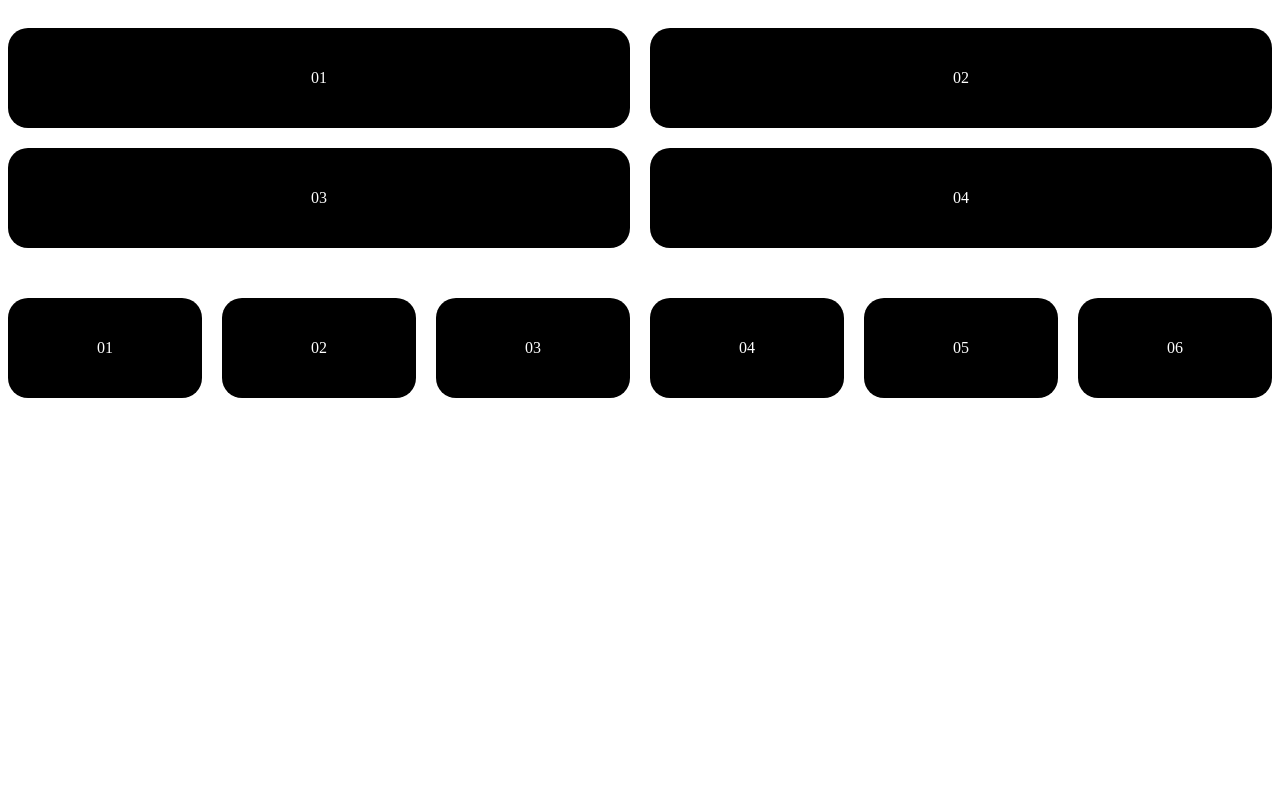
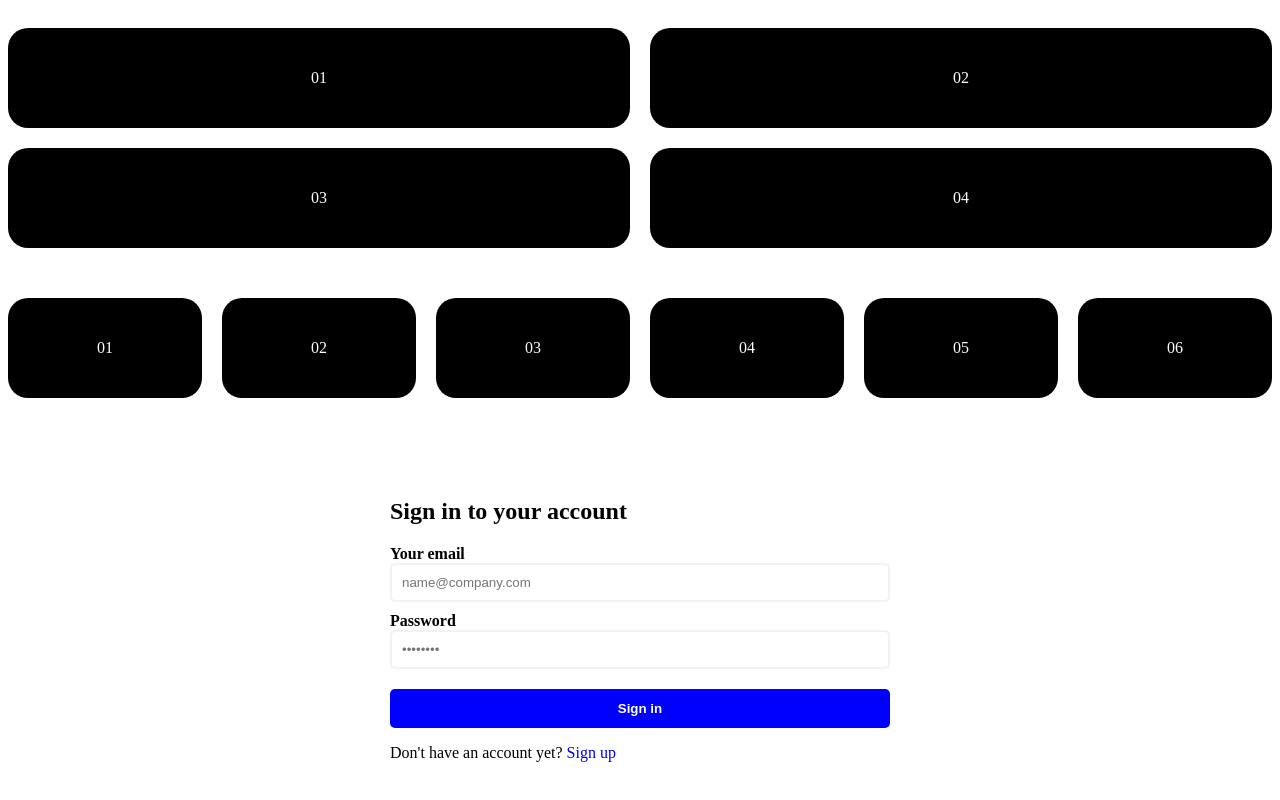
Before and after one commit to Kens04/w8-output, a plain HTML site: page index.html in a window 1280 px wide. Shown: the part 490-1290 px from the top of the page. Before the commit the page ends 896 px from the top, so only its background shows below. Drawn offline with Linux system fonts and the light colour scheme.

Commit message:
ログインフォーム作成

```diff
--- a/index.html
+++ b/index.html
@@ -47,6 +47,28 @@
     <div class="contents3_item contents_item"><span>05</span></div>
     <div class="contents3_item contents_item"><span>06</span></div>
   </div>
+
+  <!-- ログインフォーム -->
+  <div class="login_form">
+    <h2>Sign in to your account</h2>
+    <form>
+      <div class="login-form_item">
+        <label for="email">Your email</label>
+        <input type="email" id="email" name="email" placeholder="name@company.com">
+      </div>
+      <div class="login-form_item">
+        <label for="password">Password</label>
+        <input type="password" id="password" name="password" placeholder="••••••••">
+      </div>
+      <div class="login-form_button">
+        <button type="button">Sign in</button>
+      </div>
+    </form>
+    <div class="login-form_signup-link">
+      <p>Don't have an account yet? <a href="#">Sign up</a></p>
+    </div>
+  </div>
+
 </body>
 
 </html>
--- a/style.css
+++ b/style.css
@@ -30,3 +30,51 @@
 .contents3_item {
   max-width: calc(16.66666% - 20px * 5 / 6);
 }
+
+/* ログイン */
+.login_form {
+  margin-top: 100px;
+  max-width: 500px;
+  width: 100%;
+  margin: 100px auto;
+}
+.login_form .login-form_item {
+  display: flex;
+  flex-direction: column;
+}
+.login_form .login-form_item:nth-child(n + 2) {
+  margin-top: 10px;
+}
+.login_form .login-form_item label {
+  font-weight: bold;
+}
+.login_form .login-form_item input {
+  padding: 10px;
+  border-radius: 5px;
+  border: 2px solid #f2f2f2;
+}
+.login-form_button {
+  margin-top: 20px;
+}
+.login_form button {
+  background-color: blue;
+  color: #fff;
+  font-weight: bold;
+  width: 100%;
+  padding: 10px;
+  border-radius: 5px;
+  border-color: transparent;
+  cursor: pointer;
+  transition: 0.3s opacity;
+}
+.login_form button:hover {
+  opacity: 0.7;
+}
+.login-form_signup-link a {
+  text-decoration: none;
+  transition: 0.3s opacity;
+}
+.login-form_signup-link a:hover {
+  text-decoration: underline;
+  opacity: 0.7;
+}
```
